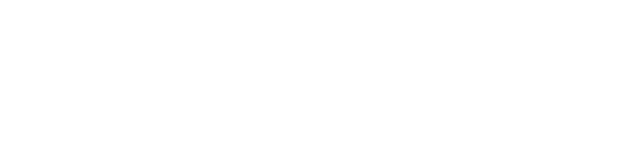
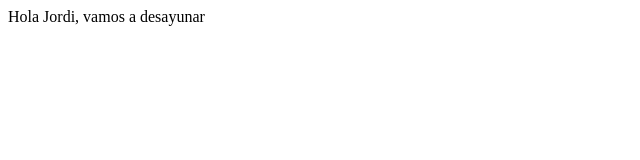
Before and after one commit to bilboGitHub/ProjectePsicoWeb, a plain HTML site: page Front-End/01_Home/home.html in a window 1280 px wide. Shown: the whole page, without its empty margins (0-640 px from the left). Drawn offline with Linux system fonts and the light colour scheme.

Commit message:
test pull

```diff
--- a/Front-End/01_Home/home.html
+++ b/Front-End/01_Home/home.html
@@ -8,7 +8,7 @@
 </head>
 <body>
     <header>
-
+        Hola Jordi, vamos a desayunar
     </header>
 
     <main>
```
